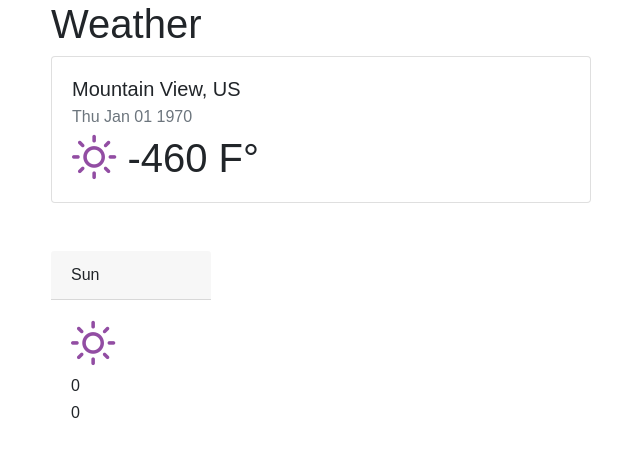
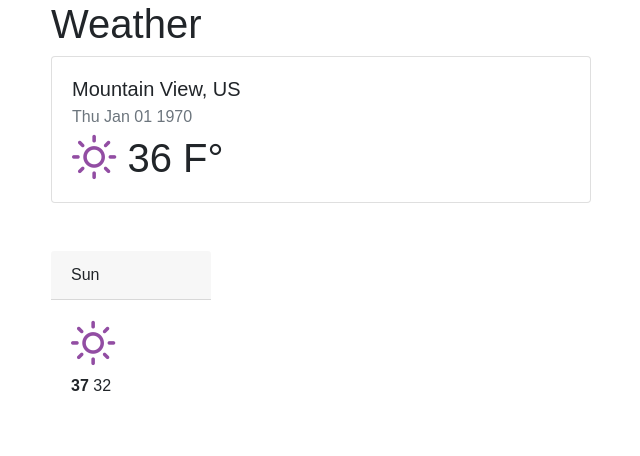
Before and after one commit to jyi468/weather, a React (Create React App) app: page / in a window 1280 px wide. Shown: the top 456 px of the page, without its empty margins (34-674 px from the left). Built offline with nearby package versions, Linux system fonts and the light colour scheme.

Commit message:
Add scale, fix formatting

```diff
--- a/src/WeatherUtils.tsx
+++ b/src/WeatherUtils.tsx
@@ -1,14 +1,14 @@
 import {TempScale} from "./types/types";
 
 export default class WeatherUtils {
-    static getTemperature(temp: number, scale: TempScale) : string {
+    static getTemperature(temp: number, scale: TempScale, showScale: boolean = false) : string {
         switch (scale) {
             case TempScale.F:
-                return Math.round(temp * 9/5 - 459.67) + " F°";
+                return Math.round(temp * 9/5 - 459.67) + (showScale ? " F°" : "");
             case TempScale.C:
-                return Math.round(temp - 273.15) + " C°";
+                return Math.round(temp - 273.15) + (showScale ? " C°" : "");
             default:
-                return temp.toString();
+                return temp.toString() + (showScale ? " K" : "");
         }
     }
 
--- a/src/components/App.tsx
+++ b/src/components/App.tsx
@@ -28,12 +28,12 @@ export class App extends React.Component<WeatherState, WeatherState> {
         days: [{
             weather: Weather.ClearSky,
             dow: 0,
-            hi: 0,
-            lo: 0,
+            hi: 276.15,
+            lo: 273.15,
             hours: [{
                 time: 0,
                 weather: Weather.ClearSky,
-                temperature: 0,
+                temperature: 275.15,
                 humidity: 0,
                 precipitation: 0,
                 wind: {
@@ -80,6 +80,7 @@ export class App extends React.Component<WeatherState, WeatherState> {
                                     dow={day.dow}
                                     hi={day.hi}
                                     lo={day.lo}
+                                    scale={scale}
                                     weather={day.weather}
                                     isCurrentDay={idx === dayIndex}
                                 />)
--- a/src/components/weatherDay/WeatherDay.tsx
+++ b/src/components/weatherDay/WeatherDay.tsx
@@ -1,17 +1,18 @@
 import * as React from 'react';
-import {Weather} from "../../types/types";
+import {TempScale, Weather} from "../../types/types";
 import WeatherUtils from "../../WeatherUtils";
 
 export interface WeatherDayProps {
     dow: number;
     weather: Weather;
+    scale: TempScale;
     hi: number;
     lo: number;
     isCurrentDay: boolean;
 }
 
 export const WeatherDay: React.SFC<WeatherDayProps> = (props) => {
-    let {dow, weather, hi, lo, isCurrentDay} = props;
+    let {dow, weather, hi, lo, isCurrentDay, scale} = props;
     return (
         <div className={"card" + isCurrentDay ? " border-primary" : ""}>
             <div className="card-header">
@@ -21,7 +22,7 @@ export const WeatherDay: React.SFC<WeatherDayProps> = (props) => {
                 <h1 className="card-text">
                     <i className={'wi ' + weather}></i>
                 </h1>
-                <h6>{hi}</h6> <h6 className="font-weight-light">{lo}</h6>
+                <h6><strong>{WeatherUtils.getTemperature(hi, scale)}</strong> {WeatherUtils.getTemperature(lo, scale)}</h6>
             </div>
         </div>
     );
--- a/src/components/weatherMain/WeatherMain.tsx
+++ b/src/components/weatherMain/WeatherMain.tsx
@@ -20,7 +20,7 @@ export const WeatherMain: React.SFC<WeatherMainProps> = (props) => {
                 <h5 className="card-title">{city + ', ' + country}</h5>
                 <h6 className="card-subtitle mb-2 text-muted">{formatDate(time)}</h6>
                 <h1 className="card-text">
-                    <i className={'wi ' + getIconName(weather)}></i> {WeatherUtils.getTemperature(temperature, scale)}
+                    <i className={'wi ' + getIconName(weather)}></i> {WeatherUtils.getTemperature(temperature, scale, true)}
                 </h1>
             </div>
         </div>
```
